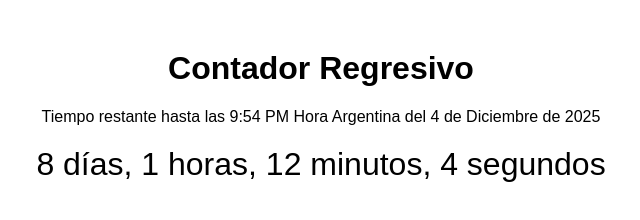
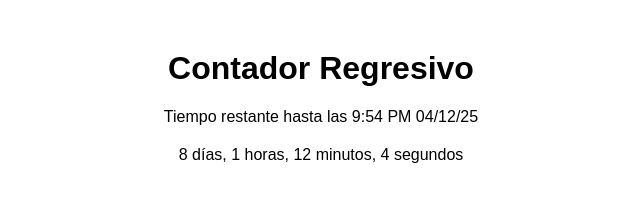
Before and after one commit to lukydegirolamo-create/contador-magico, a plain HTML site: page index.html in a window 1280 px wide. Shown: the whole page, without its empty margins (319-959 px from the left). Drawn offline with Linux system fonts and the light colour scheme.

Commit message:
Cambios de fecha

```diff
--- a/index.html
+++ b/index.html
@@ -11,14 +11,14 @@
             margin: 50px;
         }
         #countdown {
-            font-size: 2em;
+            font-size: 1em;
             margin-top: 20px;
         }
     </style>
 </head>
 <body>
     <h1>Contador Regresivo</h1>
-    <p>Tiempo restante hasta las 9:54 PM Hora Argentina del 4 de Diciembre de 2025</p>
+    <p>Tiempo restante hasta las 9:54 PM 04/12/25</p>
     <div id="countdown"></div>
 
     <script>
```
